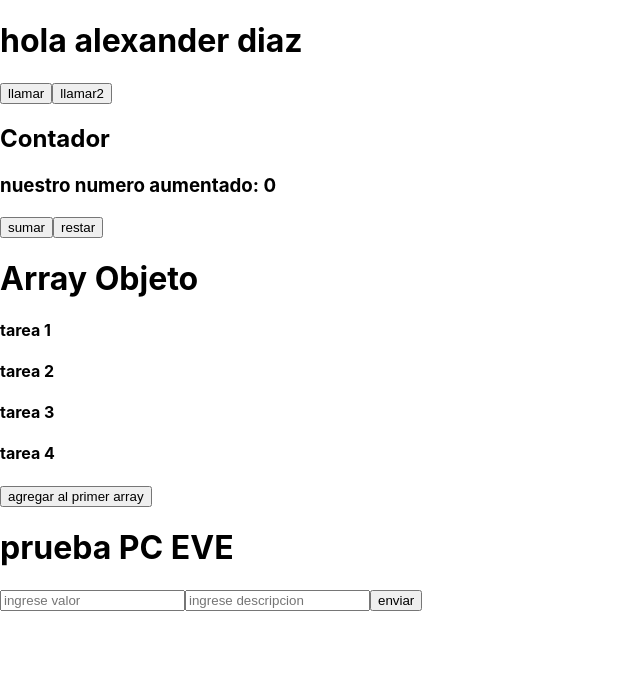
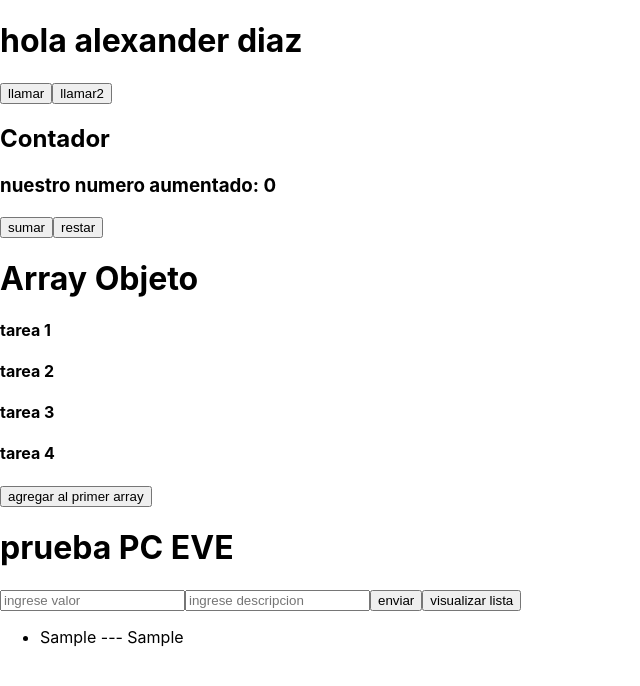
Before and after one commit to alexander134/Examples, a React (Create React App) app: page / in a window 1280 px wide. Both pictures are taken after typing "Sample", "Sample" into the empty fields and a click on the button "enviar". Shown: the top 686 px of the page, without its empty margins (0-640 px from the left). Built offline with nearby package versions, Linux system fonts and the light colour scheme.

Commit message:
video34  desde Eve

```diff
--- a/src/App.js
+++ b/src/App.js
@@ -1,4 +1,4 @@
- import React, { Component } from 'react'
+import React, { Component } from 'react'
 import Contador from './components/Contador'
 import Lista from './components/Lista'
 import Parrafo from './components/Parrafo'
--- a/src/components/Componente.jsx
+++ b/src/components/Componente.jsx
@@ -3,19 +3,32 @@ import React, { useState } from 'react'
 const Componente = () => {
     const [input1,setInput1]=useState("")
     const [input2,setInput2]=useState("")
+    const  [lista,setLista]=useState([])
     const guardarDatos = (e) => {
         e.preventDefault()
 
         if(!input1.trim()){
             console.log("esta vacio el campo1")
+            return
         }else if(!input2.trim()){
             console.log("esta vacio el campo2")
+            return
         }else{
             console.log(input1,input2)
         }
+        setLista([
+            ...lista,{
+                input1:input1,
+                input2:input2
+            }
+        ])
+
         e.target.reset()
         setInput1("")
         setInput2("")
+    }
+    const llamalista=()=>{
+        console.log(lista)
     }
     return (
         <>
@@ -24,7 +37,18 @@ const Componente = () => {
                 <input onChange={e=> setInput1(e.target.value)} className="form-control mb-2" placeholder="ingrese valor" type="text" />
                 <input onChange={e=> setInput2(e.target.value)} className="form-control  mb-2" placeholder="ingrese descripcion" type="text" />
                 <button type="submit" className="btn btn-primary btn-block" >enviar</button>
+                <button type="button" onClick={()=>llamalista()} className="btn btn-primary btn-block" >visualizar lista</button>
             </form>
+            <ul>
+                {
+
+                   lista.map((item, index)=>(
+                       <li key={index}>
+                           {item.input1} --- {item.input2}
+                       </li>
+                   ))
+                }
+            </ul>
         </>
     )
 }
```
